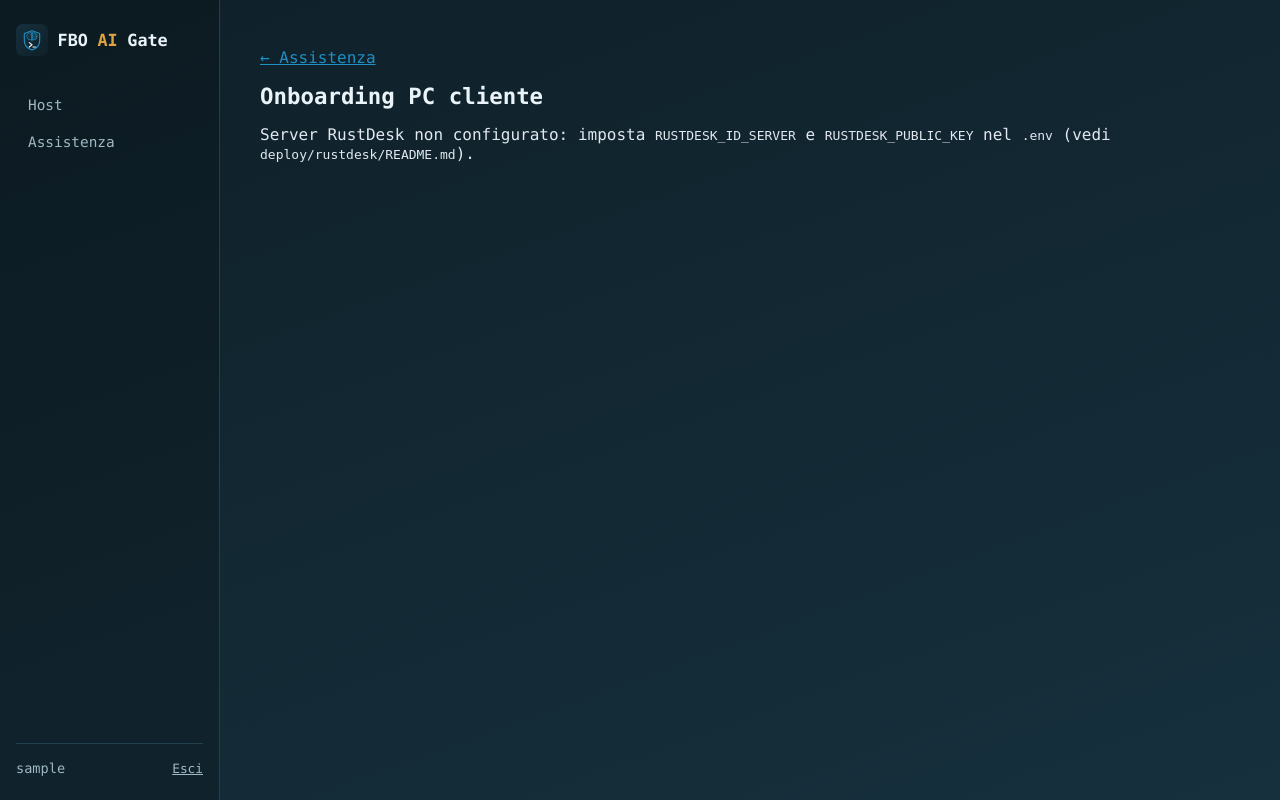
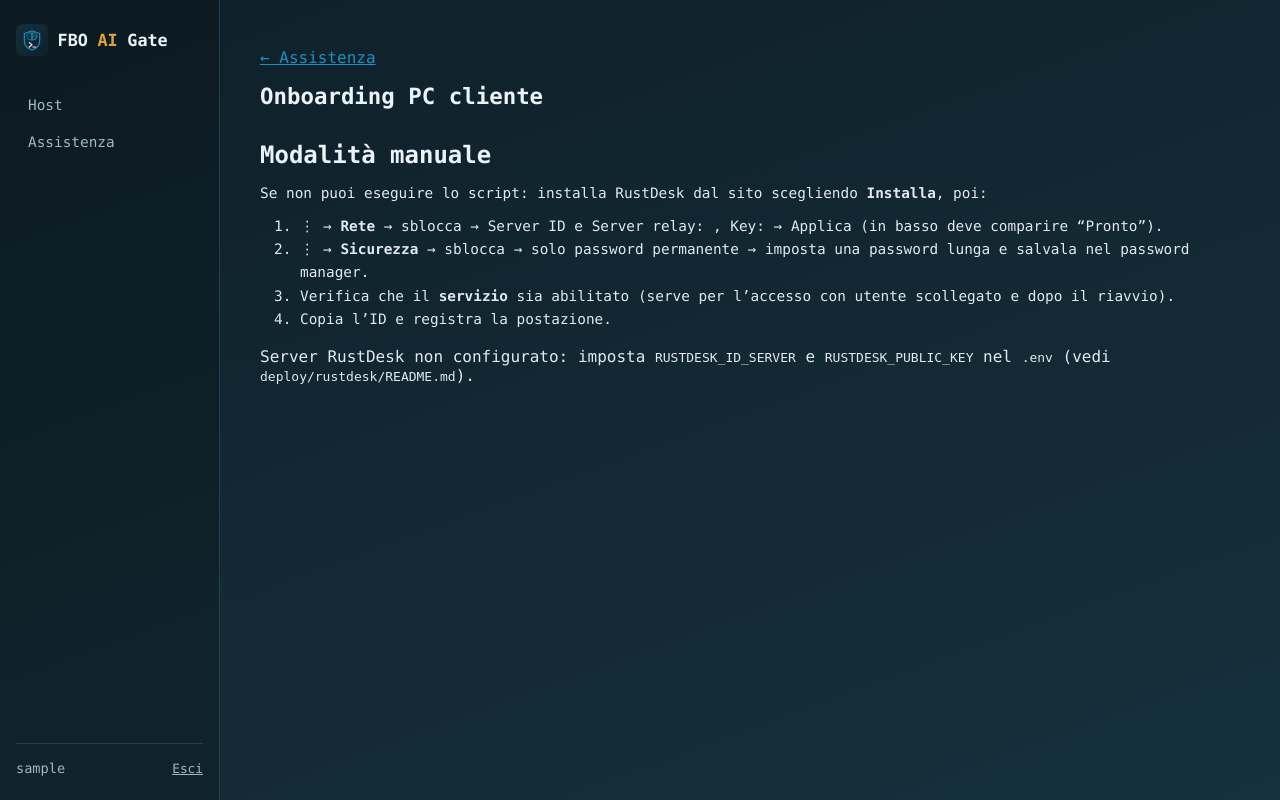
Before and after one commit to lomax73/FBOAIGate, a Django app: page /assistenza/onboarding/ in a window 1280 px wide. Run offline with Django 5.2, Linux system fonts and the light colour scheme; the visitor is signed in with stand-in values (Sample User, id 1); some libraries are stand-ins or nearby versions.

Commit message:
Documenta onboarding Windows (metodi di lancio) e modalità manuale; stato online in STATO.md
Co-Authored-By: Claude Sonnet 5.5 <noreply@anthropic.com>

```diff
--- a/assistenza/templates/assistenza/onboarding.html
+++ b/assistenza/templates/assistenza/onboarding.html
@@ -10,8 +10,19 @@ stampa <strong>ID</strong> e <strong>password</strong>: annotali e registra la p
     <a class="btn" href="{% url 'assistenza-script' 'windows' %}">Script Windows (.ps1)</a>
     <a class="btn" href="{% url 'assistenza-script' 'linux' %}">Script Linux (.sh)</a>
 </p>
-<p style="font-size:0.85rem;color:#9fb8c4;">Windows: PowerShell come Amministratore. Linux: <code>sudo bash fbo-rustdesk-linux.sh</code> (Debian/Ubuntu).</p>
-{% else %}
+<p style="font-size:0.85rem;color:#9fb8c4;">Windows: PowerShell come Amministratore, poi <code>powershell -ExecutionPolicy Bypass -File .\file.ps1</code>.
+Se la policy blocca ancora lo script, apri il file in Blocco note, copia tutto e incollalo nella finestra PowerShell.
+Linux: <code>sudo bash fbo-rustdesk-linux.sh</code> (Debian/Ubuntu).</p>
+{% endif %}
+<h2 style="margin-top:2rem;">Modalità manuale</h2>
+<p style="font-size:0.9rem;">Se non puoi eseguire lo script: installa RustDesk dal sito scegliendo <strong>Installa</strong>, poi:</p>
+<ol style="font-size:0.9rem;line-height:1.6;">
+    <li>⋮ → <strong>Rete</strong> → sblocca → Server ID e Server relay: <code>{{ id_server }}</code>, Key: <code>{{ public_key }}</code> → Applica (in basso deve comparire “Pronto”).</li>
+    <li>⋮ → <strong>Sicurezza</strong> → sblocca → solo password permanente → imposta una password lunga e salvala nel password manager.</li>
+    <li>Verifica che il <strong>servizio</strong> sia abilitato (serve per l’accesso con utente scollegato e dopo il riavvio).</li>
+    <li>Copia l’ID e registra la postazione.</li>
+</ol>
+{% if not configurato %}
 <p>Server RustDesk non configurato: imposta <code>RUSTDESK_ID_SERVER</code> e <code>RUSTDESK_PUBLIC_KEY</code> nel <code>.env</code>
 (vedi <code>deploy/rustdesk/README.md</code>).</p>
 {% endif %}
--- a/assistenza/views.py
+++ b/assistenza/views.py
@@ -1,4 +1,5 @@
 from asgiref.sync import async_to_sync
+from django.conf import settings
 from django.contrib import messages
 from django.contrib.auth.mixins import LoginRequiredMixin
 from django.http import HttpResponse, HttpResponseRedirect
@@ -114,6 +115,8 @@ class OnboardingView(Base, TemplateView):
     def get_context_data(self, **kwargs):
         ctx = super().get_context_data(**kwargs)
         ctx['configurato'] = scripts.is_configured()
+        ctx['id_server'] = settings.RUSTDESK_ID_SERVER
+        ctx['public_key'] = settings.RUSTDESK_PUBLIC_KEY
         return ctx
 
 
```
Also changed, not shown: STATO.md (+5 -1 lines), deploy/rustdesk/README.md.
